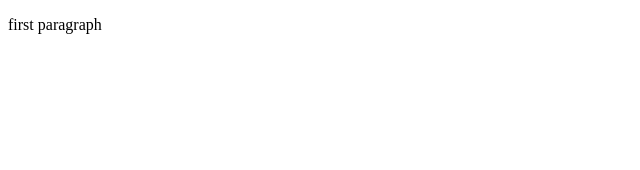
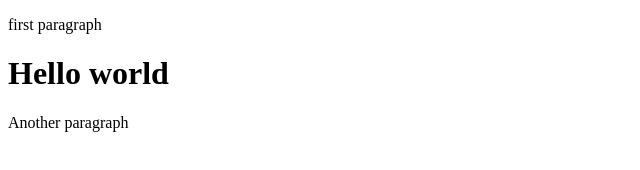
Before and after one commit to drcodes247/learning-git, a plain HTML site: page index.html in a window 1280 px wide. Shown: the whole page, without its empty margins (0-640 px from the left). Drawn offline with Linux system fonts and the light colour scheme.

Commit message:
new paragraph to index.html

```diff
--- a/index.html
+++ b/index.html
@@ -7,5 +7,7 @@
 </head>
 <body>
     <p>first paragraph</p>
+    <h1>Hello world</h1>
+    <p>Another paragraph</p>
 </body>
 </html>
```
